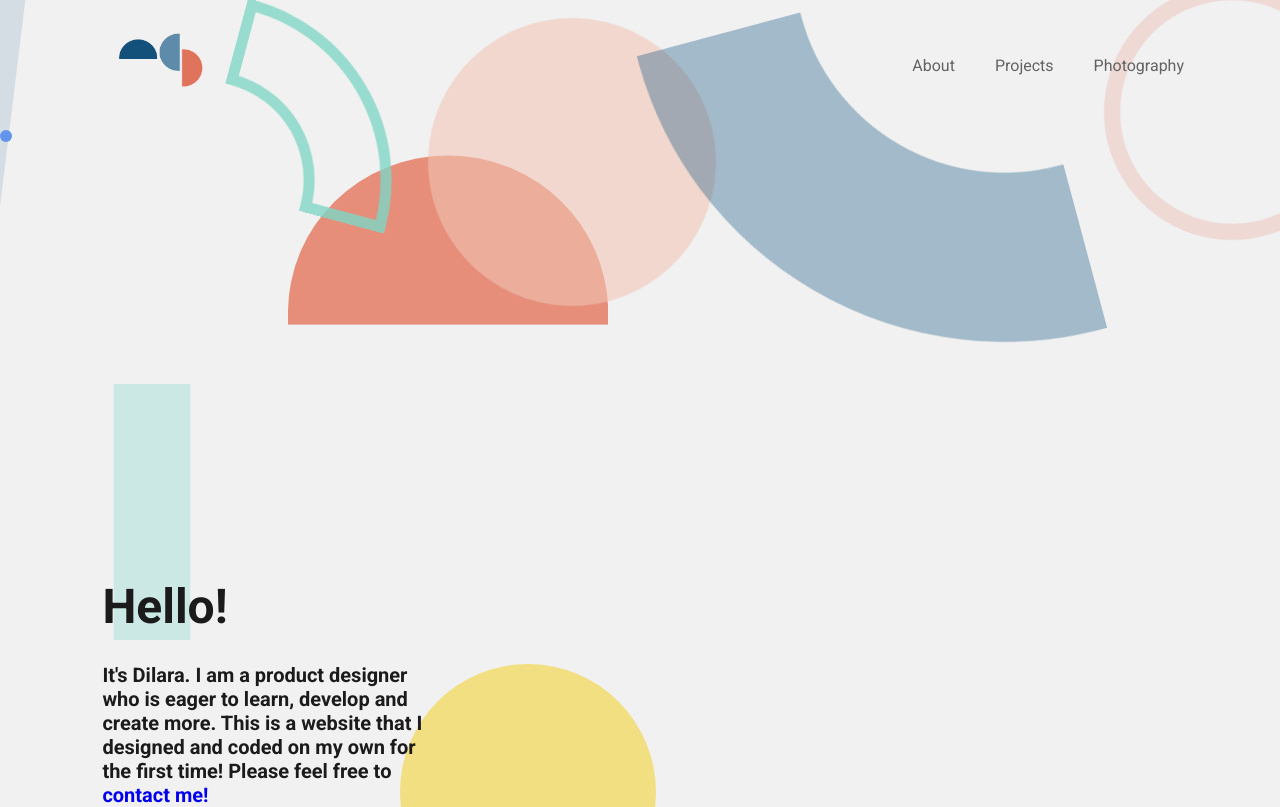
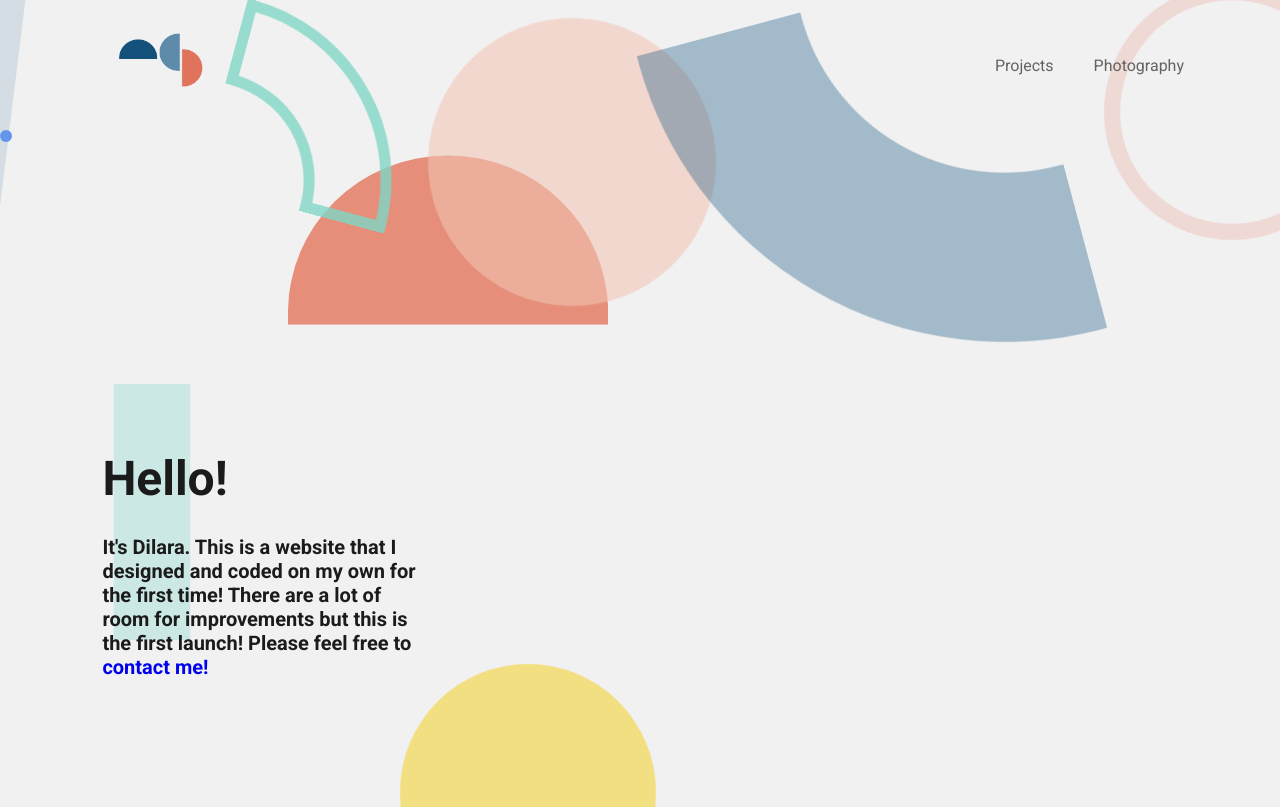
Before and after one commit to elifborae/web, a plain HTML site: page index.html in a window 1280 px wide. Drawn offline with Linux system fonts and the light colour scheme.

Commit message:
Add files via upload

```diff
--- a/index.html
+++ b/index.html
@@ -39,7 +39,7 @@
             </div>
 
                 <ul class="navigation">
-                <a href="about.html"><li>About</li></a>
+                <!-- <a href="about.html"><li>About</li></a>  -->
                 <a href="projects.html"><li>Projects</li></a>
                 <a href="photography.html"><li>Photography</li></a>
 
@@ -62,7 +62,7 @@
 
         <div id=hello_text>
         <h1>Hello!</h1><br>
-        <p> It's Dilara. I am a product designer who is eager to learn, develop and create more. This is a website that I designed and coded on my own for the first time! Please feel free to <a href="mailto:e.dilarabora@gmail.com"> contact me!</a> </p>
+        <p> It's Dilara. This is a website that I designed and coded on my own for the first time! There are a lot of room for improvements but this is the first launch! Please feel free to <a href="mailto:e.dilarabora@gmail.com"> contact me!</a> </p>
     </div>
 </div>
 
--- a/style.css
+++ b/style.css
@@ -4,7 +4,7 @@ padding: 0;
 list-style: none;
 text-decoration: none;
 font-family: 'Roboto', sans-serif;
-/* overflow: hidden; */
+overflow: hidden;
 }
 
 * ::selection {
@@ -135,7 +135,7 @@ body {
 #hello_text {
     position: relative;
     left: 8%;
-    top: 70%;
+    top: 50%;
     width: 25%;
     background:none;
     font-size: 24px;
```
Also changed, not shown: photography.html (+1 -1 lines), projects.html (+1 -1 lines).
